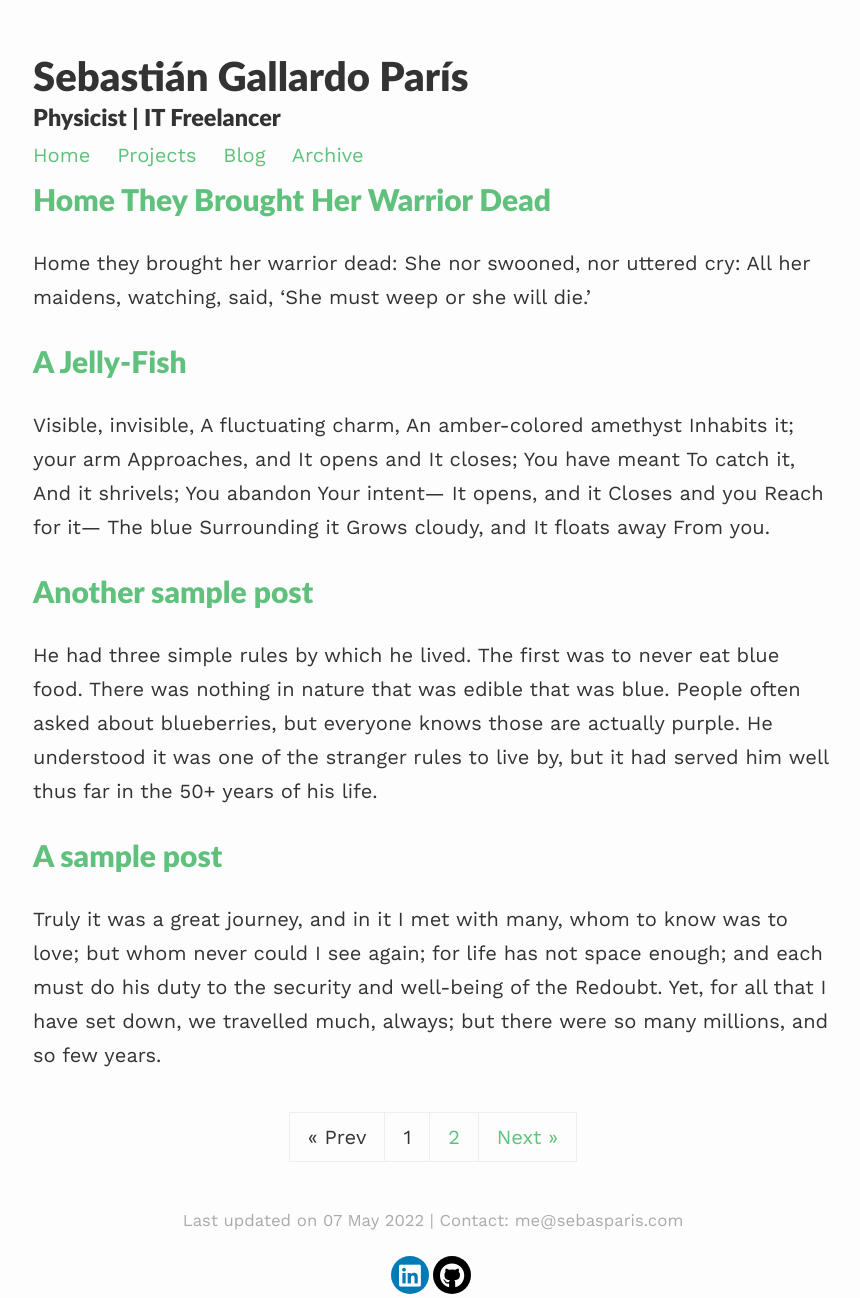
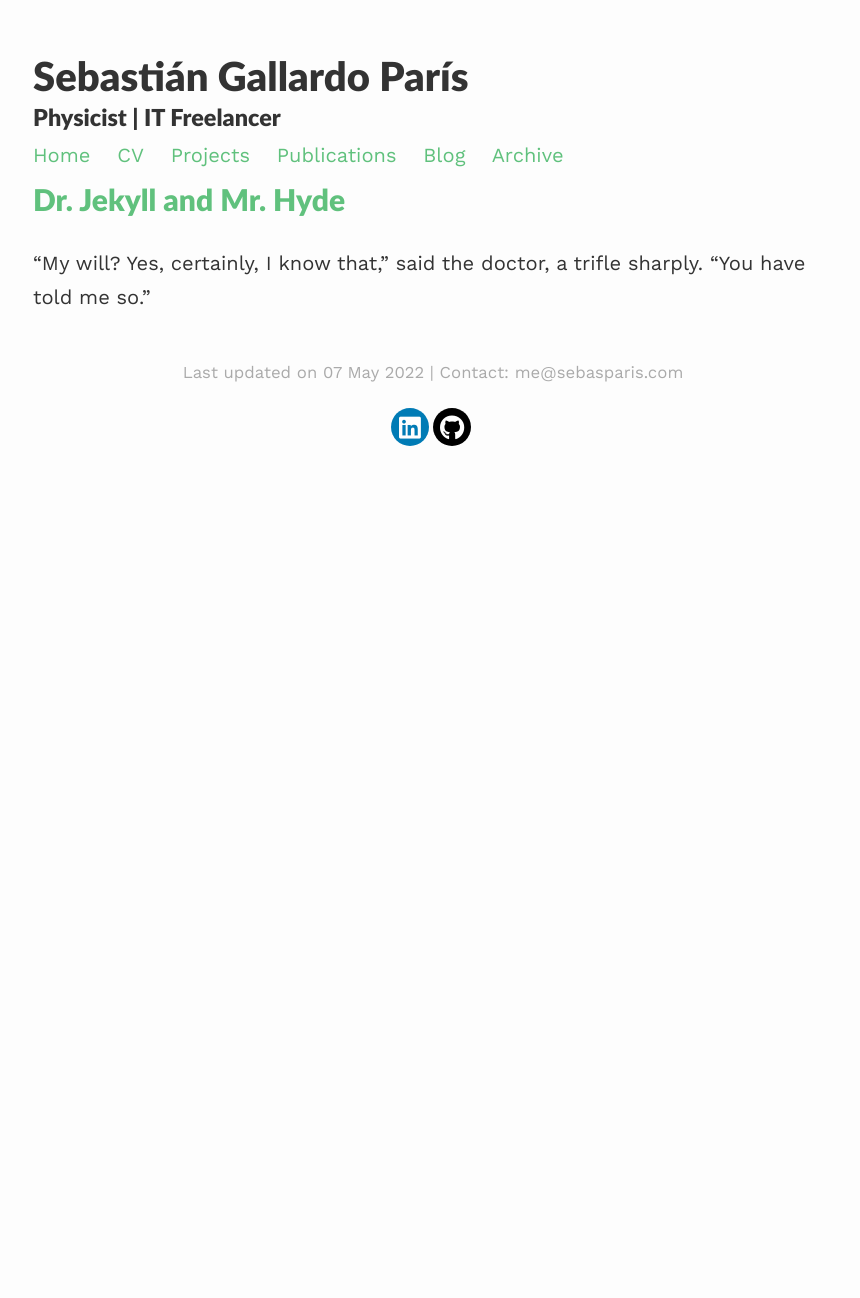
Before and after one commit to sebasparis/sebasparis.github.io, a Jekyll site: the page built from blog/index.html, in a window 1280 px wide. Shown: the whole page, without its empty margins (207-1067 px from the left). Built offline with Jekyll 4.4.1, drawn with Linux system fonts in a browser that asks for light colours; nearby versions of some CDN libraries; the list of posts is cut into pages by our own code; after the commit the page ends 980 px from its top, so only the background shows below that.

Commit message:
Made a few small changes to the content and layout.

```diff
--- a/_includes/navigation.html
+++ b/_includes/navigation.html
@@ -1,6 +1,8 @@
 <div class="links scroll">
         <a href="{{site.baseurl}}/">Home</a>
+	<a href="{{site.baseurl}}/profile/">CV</a>
         <a href="{{site.baseurl}}/projects/">Projects</a>
+	<a href="{{site.baseurl}}/publications/">Publications</a>
         <a href="{{site.baseurl}}/blog/">Blog</a>
         <a href="{{site.baseurl}}/archive/">Archive</a>
 </div>
--- a/_posts/2018-02-05-atticus.md
+++ /dev/null
@@ -1,16 +0,0 @@
----
-layout: post
-title:  "A sample post"
----
-
-Truly it was a great journey, and in it I met with many, whom to know was to love; but whom never could I see again; for life has not space enough; and each must do his duty to the security and well-being of the Redoubt. Yet, for all that I have set down, we travelled much, always; but there were so many millions, and so few years.
-
-Atticus said to Jem one day, “I’d rather you shot at tin cans in the backyard, but I know you’ll go after birds. Shoot all the blue jays you want, if you can hit ‘em, but remember it’s a sin to kill a mockingbird.” That was the only time I ever heard Atticus say it was a sin to do something, and I asked Miss Maudie about it. “Your father’s right,” she said. “Mockingbirds don’t do one thing except make music for us to enjoy. They don’t eat up people’s gardens, don’t nest in corn cribs, they don’t do one thing but sing their hearts out for us. That’s why it’s a sin to kill a mockingbird.
-
-I took a deep breath and listened to the old brag of my heart. I am, I am, I am.
-
-We believe that we can change the things around us in accordance with our desires—we believe it because otherwise we can see no favourable outcome. We do not think of the outcome which generally comes to pass and is also favourable: we do not succeed in changing things in accordance with our desires, but gradually our desires change. The situation that we hoped to change because it was intolerable becomes unimportant to us. We have failed to surmount the obstacle, as we were absolutely determined to do, but life has taken us round it, led us beyond it, and then if we turn round to gaze into the distance of the past, we can barely see it, so imperceptible has it become.
-
-The most beautiful things in the world cannot be seen or touched, they are felt with the heart.
-
-Hello babies. Welcome to Earth. It’s hot in the summer and cold in the winter. It’s round and wet and crowded. On the outside, babies, you’ve got a hundred years here. There’s only one rule that I know of, babies-“God damn it, you’ve got to be kind.
--- a/_posts/2019-07-22-some-more.md
+++ /dev/null
@@ -1,10 +0,0 @@
----
-layout: post
-title:  "Another sample post"
----
-
-He had three simple rules by which he lived. The first was to never eat blue food. There was nothing in nature that was edible that was blue. People often asked about blueberries, but everyone knows those are actually purple. He understood it was one of the stranger rules to live by, but it had served him well thus far in the 50+ years of his life.
-
-She looked at her little girl who was about to become a teen. She tried to think back to when the girl had been younger but failed to pinpoint the exact moment when she had become a little too big to pick up and carry. It hit her all at once. She was no longer a little girl and she stood there speechless with fear, sadness, and pride all running through her at the same time.
-
-She considered the birds to be her friends. She'd put out food for them each morning and then she'd watch as they came to the feeders to gorge themselves for the day. She wondered what they would do if something ever happened to her. Would they miss the meals she provided if she failed to put out the food one morning?
--- a/_posts/2019-08-19-jelly-fish.md
+++ /dev/null
@@ -1,27 +0,0 @@
----
-layout: post
-title:  A Jelly-Fish
----
-
-Visible, invisible,
-A fluctuating charm,
-An amber-colored amethyst
-Inhabits it; your arm
-Approaches, and
-It opens and
-It closes;
-You have meant
-To catch it,
-And it shrivels;
-You abandon
-Your intent—
-It opens, and it
-Closes and you
-Reach for it—
-The blue
-Surrounding it
-Grows cloudy, and
-It floats away
-From you.
-
-[by Marianne Moore](https://poets.org/anthology/poems-your-poetry-project-public-domain)
--- a/_posts/2020-03-09-home-they-brought.md
+++ /dev/null
@@ -1,26 +0,0 @@
----
-layout: post
-title: Home They Brought Her Warrior Dead
----
-
-Home they brought her warrior dead:
-She nor swooned, nor uttered cry:
-All her maidens, watching, said,
-'She must weep or she will die.'
-
-Then they praised him, soft and low,
-Called him worthy to be loved,
-Truest friend and noblest foe;
-Yet she neither spoke nor moved.
-
-Stole a maiden from her place,
-Lightly to the warrior stept,
-Took the face-cloth from the face;
-Yet she neither moved nor wept.
-
-Rose a nurse of ninety years,
-Set his child upon her knee—
-Like summer tempest came her tears—
-'Sweet my child, I live for thee.'
-
-[by Alfred Tennyson](https://en.wikisource.org/wiki/Home_They_Brought_Her_Warrior_Dead)
```
Also changed, not shown: _posts/2017-10-03-sherlock.md (deleted, +0 -20 lines), cv.md (added, +10 -0 lines), index.md (+1 -1 lines).
